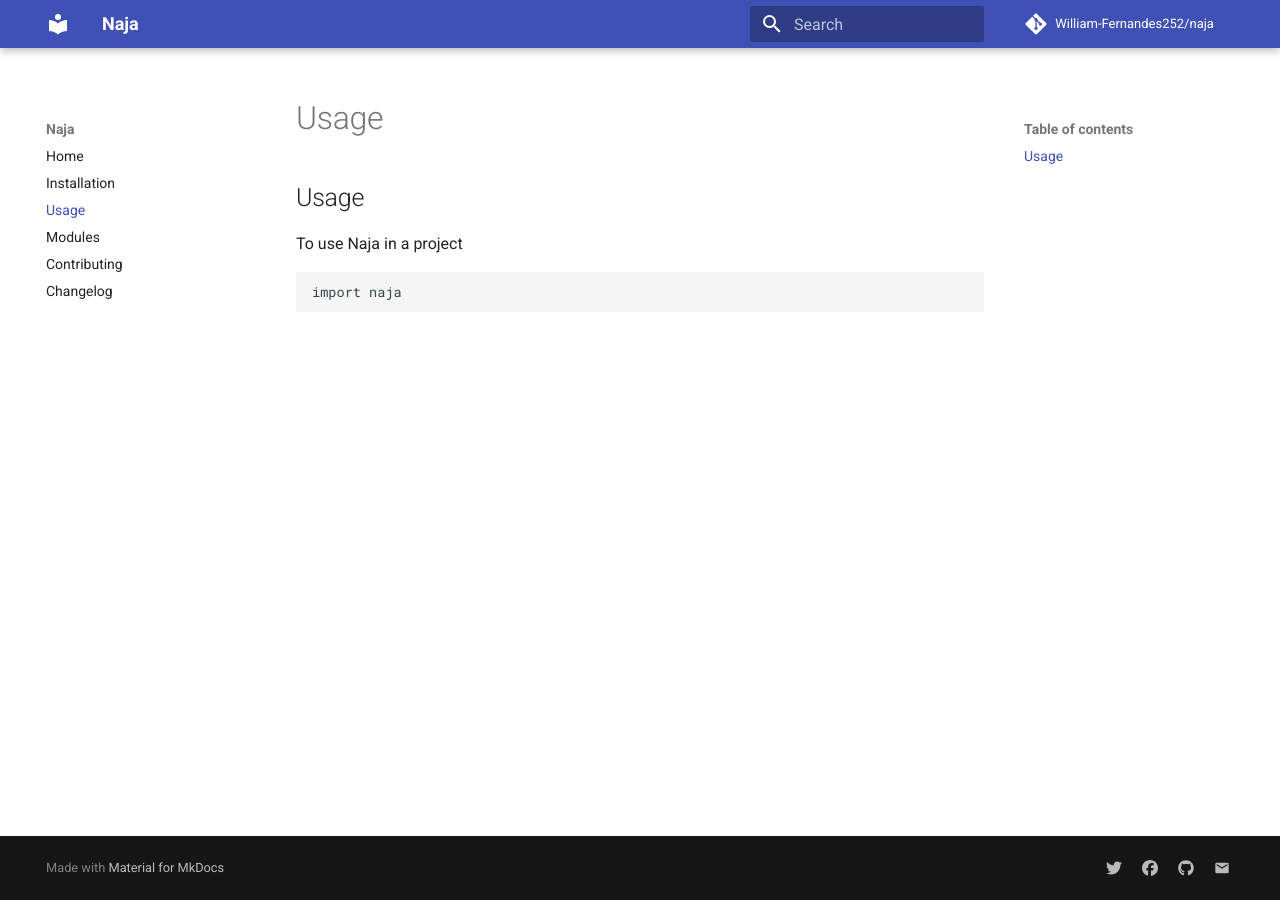
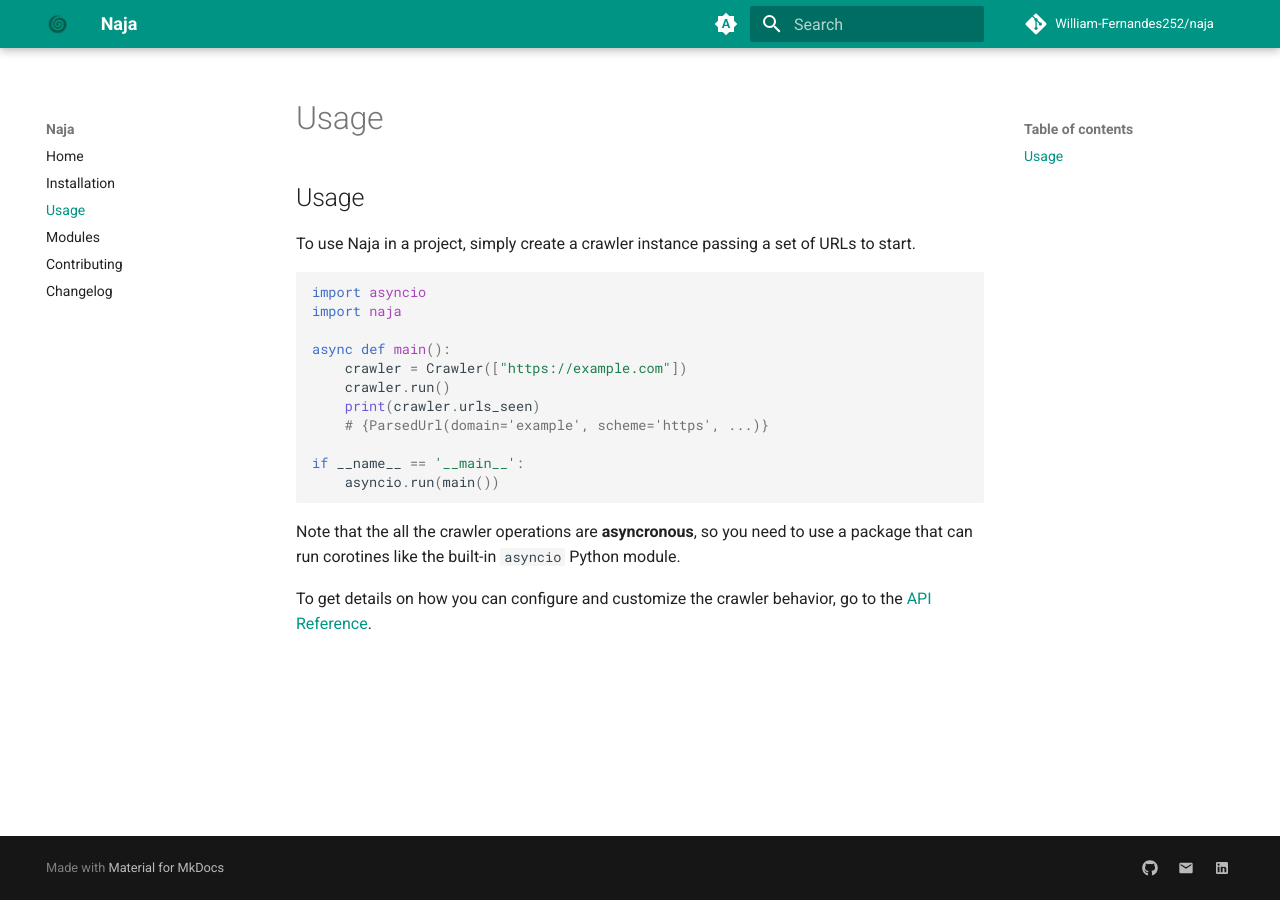
Before and after one commit to William-Fernandes252/astel, an MkDocs documentation site: the page built from docs/usage.md, in a window 1280 px wide. Built offline with MkDocs 1.6.1 and Material for MkDocs 9.7.7, drawn with Linux system fonts in a browser that asks for light colours; comment, search, counter and statistics services are not loaded.

Commit message:
docs: update docs

````diff
--- a/docs/usage.md
+++ b/docs/usage.md
@@ -1,7 +1,21 @@
 # Usage
 
-To use Naja in a project
+To use Naja in a project, simply create a crawler instance passing a set of URLs to start.
 
+```python
+import asyncio
+import naja
+
+async def main():
+    crawler = Crawler(["https://example.com"])
+    crawler.run()
+    print(crawler.urls_seen)
+    # {ParsedUrl(domain='example', scheme='https', ...)}
+
+if __name__ == '__main__':
+    asyncio.run(main())
 ```
-import naja
-```
+
+Note that the all the crawler operations are **asyncronous**, so you need to use a package that can run corotines like the built-in `asyncio` Python module.
+
+To get details on how you can configure and customize the crawler behavior, go to the [API Reference](/naja/api).
--- a/mkdocs.yml
+++ b/mkdocs.yml
@@ -13,25 +13,43 @@
 theme:
   name: material
   language: en
-  #logo: assets/logo.png
+  logo: ./assets/icon.png
   palette:
-    scheme: preference
-    primary: indigo
-    accent: indigo
+    - media: "(prefers-color-scheme)"
+      primary: teal
+      accent: teal
+      toggle:
+        icon: material/brightness-auto
+        name: Switch to light mode
+    - media: "(prefers-color-scheme: light)"
+      scheme: default
+      primary: teal
+      accent: teal
+      toggle:
+        icon: material/brightness-7
+        name: Switch to dark mode
+    - media: "(prefers-color-scheme: dark)"
+      primary: teal
+      accent: teal
+      scheme: slate
+      toggle:
+        icon: material/brightness-4
+        name: Switch to system preference
+
   features:
     - navigation.indexes
     - navigation.instant
     - navigation.tabs.sticky
 markdown_extensions:
+  - attr_list
   - pymdownx.emoji:
-      emoji_index: !!python/name:materialx.emoji.twemoji
-      emoji_generator: !!python/name:materialx.emoji.to_svg
+      emoji_index: !!python/name:material.extensions.emoji.twemoji
+      emoji_generator: !!python/name:material.extensions.emoji.to_svg
   - pymdownx.critic
   - pymdownx.caret
   - pymdownx.mark
   - pymdownx.tilde
   - pymdownx.tabbed
-  - attr_list
   - pymdownx.arithmatex:
       generic: true
   - pymdownx.highlight:
@@ -50,26 +68,27 @@
   - search:
       lang: en
   - mkdocstrings:
-      watch:
-        - naja
+      default_handler: python
+      handlers:
+        python:
+          docstring_style: google
+          options:
+            show_source: true
+            show_root_heading: true
+
 extra:
   social:
-    - icon: fontawesome/brands/twitter
-      # replace with your own tweet link below
-      link: https://github.com/waynerv/cookiecutter-pypackage
-      name: Tweet
-    - icon: fontawesome/brands/facebook
-      # replace with your own facebook link below
-      link: https://github.com/waynerv/cookiecutter-pypackage
-      name: Facebook
     - icon: fontawesome/brands/github
       link: https://github.com/William-Fernandes252/naja
       name: Github
     - icon: material/email
       link: "mailto:william.winchester1967@gmail.com"
+    - icon: material/linkedin
+      link: https://www.linkedin.com/in/william-fernandes-dias-b6a246217/
+      name: LinkedIn
   # to enable disqus, uncomment the following and put your disqus id below
   # disqus: disqus_id
 # uncomment the following and put your google tracking id below to enable GA
 #google_analytics:
-  #- UA-xxx
-  #- auto
+#- UA-xxx
+#- auto
--- a/naja/__init__.py
+++ b/naja/__init__.py
@@ -1,8 +1,8 @@
 """Top-level package for Naja."""
 
-from . import crawler, filters, parsers
+from . import crawler, errors, events, filters, limiters, options, parsers
 
-__all__ = ["crawler", "parsers", "filters"]
+__all__ = ["crawler", "parsers", "filters", "limiters", "events", "errors", "options"]
 
 __author__ = """William Fernandes Dias"""
 __email__ = "william.winchester1967@gmail.com"
````
Also changed, not shown: CHANGELOG.md (+0 -4 lines), CONTRIBUTING.md (+29 -30 lines), README.md (+8 -6 lines), docs/api.md (added, +17 -0 lines), docs/assets/icon.png (added), docs/assets/logo.png (added), 6 other files.
